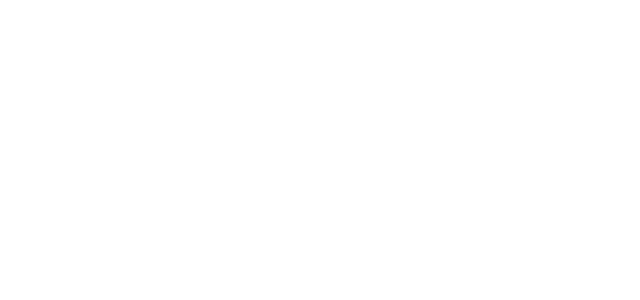
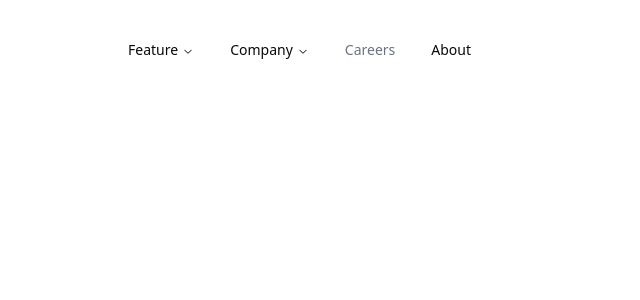
Before and after one commit to LeGabriel254/podia, a React (Vite) app in the folder drop-down-navigation-app/: page / in a window 1280 px wide. Shown: the top 300 px of the page, without its empty margins (0-640 px from the left). Built offline with nearby package versions, Linux system fonts and the light colour scheme.

Commit message:
Initial commit

```diff
--- a/drop-down-navigation-app/package.json
+++ b/drop-down-navigation-app/package.json
@@ -11,6 +11,7 @@
   },
   "dependencies": {
     "@radix-ui/react-icons": "^1.3.0",
+    "@radix-ui/react-navigation-menu": "^1.2.0",
     "@radix-ui/react-slot": "^1.1.0",
     "class-variance-authority": "^0.7.0",
     "clsx": "^2.1.1",
--- a/drop-down-navigation-app/src/App.tsx
+++ b/drop-down-navigation-app/src/App.tsx
@@ -1,12 +1,78 @@
 import { useState } from 'react'
 import './App.css'
 import React from 'react';
+import {Button} from './components/ui/button'
+import {
+  NavigationMenu,
+  NavigationMenuContent,
+  NavigationMenuItem,
+  NavigationMenuLink,
+  NavigationMenuList,
+  NavigationMenuTrigger,
+  navigationMenuTriggerStyle,
+} from "./components/ui/navigation-menu"
 
 function App() {
   const [count, setCount] = useState(0)
 
   return (
-   <></>
+   <>
+   <NavigationMenu className='ml-20 	mt-10px'>
+      <NavigationMenuList>
+        <NavigationMenuItem>
+          <NavigationMenuTrigger>Feature</NavigationMenuTrigger>
+          <NavigationMenuContent>
+            <ul className="grid gap-3 p-6 md:w-[400px] lg:w-[500px] lg:grid-cols-[.75fr_1fr]">
+              <li className="row-span-3">
+                <NavigationMenuLink asChild>
+                  <a
+                    className="flex h-full w-full select-none flex-col justify-end rounded-md bg-gradient-to-b from-muted/50 to-muted p-6 no-underline outline-none focus:shadow-md"
+                    href="/"
+                  >
+
+                    <div className="mb-2 mt-4 text-lg font-medium">
+                      shadcn/ui
+                    </div>
+                    <p className="text-sm leading-tight text-muted-foreground">
+                      Beautifully designed components that you can copy and
+                      paste into your apps. Accessible. Customizable. Open
+                      Source.
+                    </p>
+                  </a>
+                </NavigationMenuLink>
+              </li>
+              </ul>
+
+          </NavigationMenuContent>
+        </NavigationMenuItem>
+        <NavigationMenuItem>
+          <NavigationMenuTrigger>Company</NavigationMenuTrigger>
+          <NavigationMenuContent>
+            <ul className="grid w-[400px] gap-3 p-4 md:w-[500px] md:grid-cols-2 lg:w-[600px] ">
+
+            </ul>
+          </NavigationMenuContent>
+        </NavigationMenuItem>
+        <NavigationMenuItem>
+          <a href="/docs">
+            <NavigationMenuLink className={navigationMenuTriggerStyle()}>
+              <div className='text-gray-500	color: rgb(107 114 128);'>
+              Careers
+              </div>
+
+            </NavigationMenuLink>
+          </a>
+        </NavigationMenuItem>
+        <NavigationMenuItem>
+          <a href="/docs">
+            <NavigationMenuLink className={navigationMenuTriggerStyle()}>
+              About
+            </NavigationMenuLink>
+          </a>
+        </NavigationMenuItem>
+      </NavigationMenuList>
+    </NavigationMenu>
+   </>
   )
 }
 
```
Also changed, not shown: 1 other file (tests, documents, lock files or other folders).
